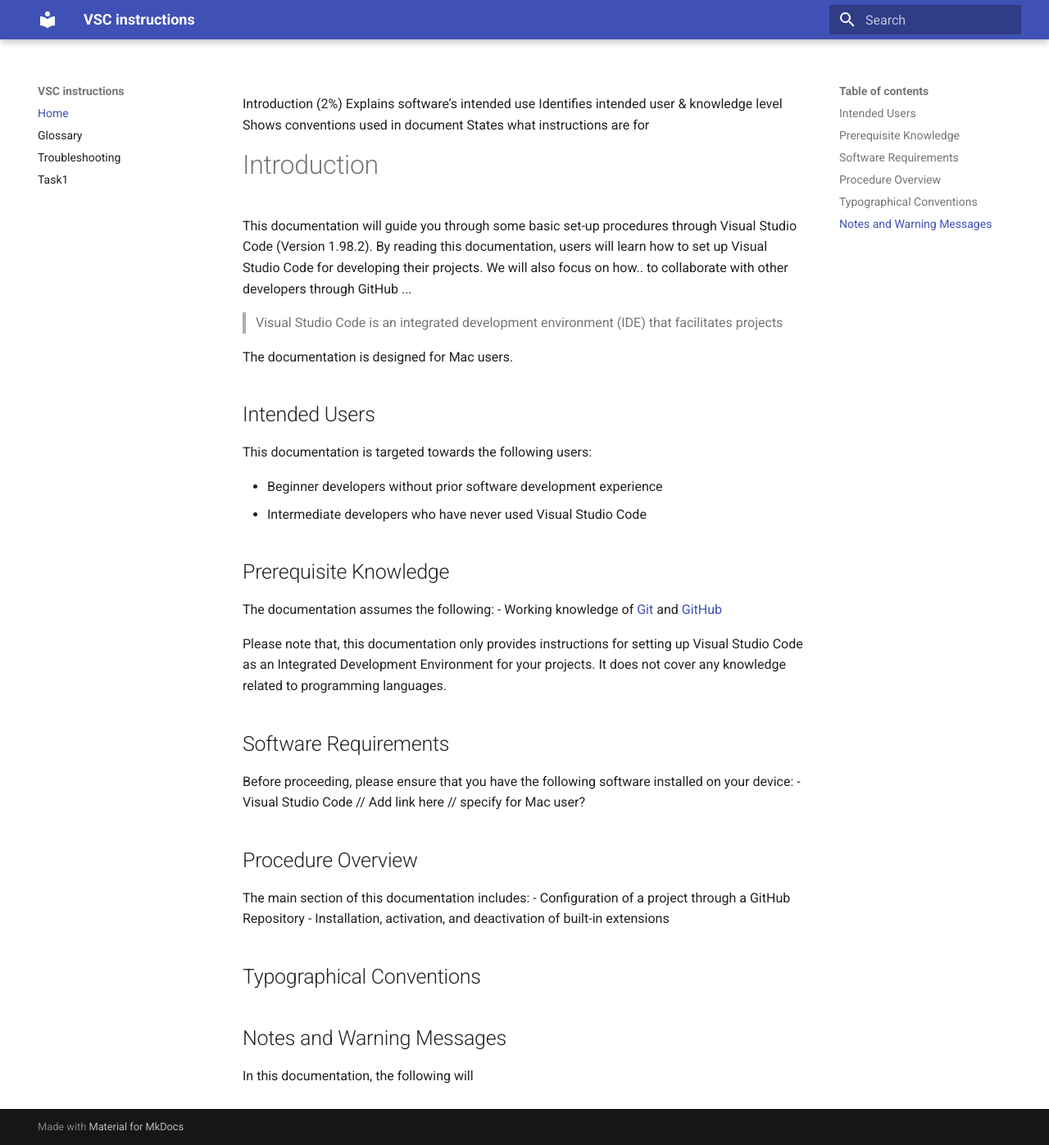
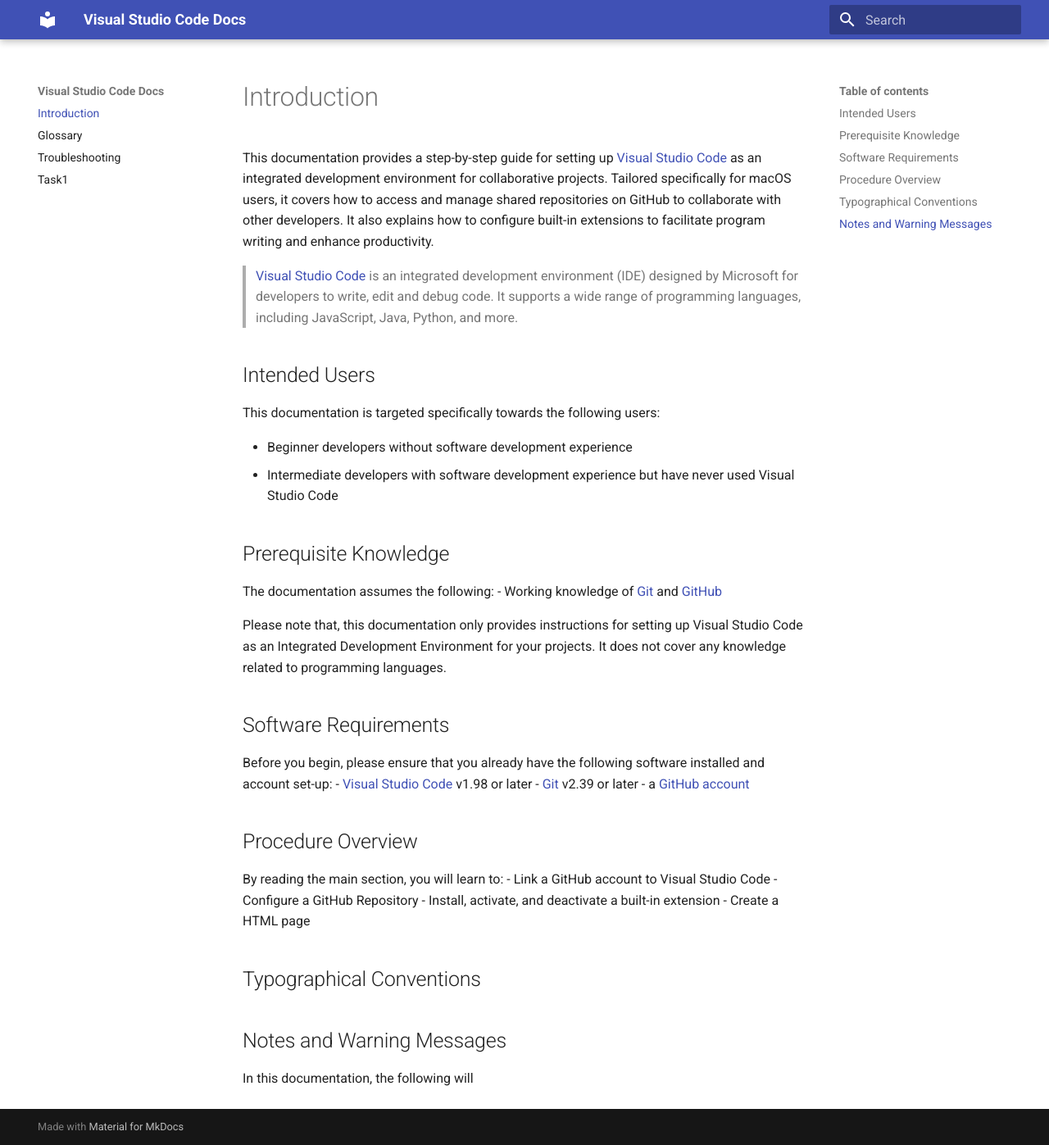
Before and after one commit to DJANG2024/MKDocsMaterial, an MkDocs documentation site: the page built from docs/index.md, in a window 1280 px wide and 1397 px high. Shown: the whole window at 82% size. Built offline with MkDocs 1.6.1 and Material for MkDocs 9.7.7, drawn with Linux system fonts in a browser that asks for light colours.

Commit message:
Update content on index.md

```diff
--- a/docs/index.md
+++ b/docs/index.md
@@ -1,21 +1,15 @@
-Introduction (2%)
-Explains software’s intended use
-Identifies intended user & knowledge level
-Shows conventions used in document
-States what instructions are for
+# Introduction
+This documentation provides a step-by-step guide for setting up [Visual Studio Code](https://code.visualstudio.com/) as an integrated development environment for collaborative projects. Tailored specifically for macOS users, it covers how to access and manage shared repositories on GitHub to collaborate with other developers. It also explains how to configure built-in extensions to facilitate program writing and enhance productivity.
 
-# Introduction
-This documentation will guide you through some basic set-up procedures through Visual Studio Code (Version 1.98.2). By reading this documentation, users will learn how to set up Visual Studio Code for developing their projects. We will also focus on how.. to collaborate with other developers through GitHub ...
+> [Visual Studio Code](https://code.visualstudio.com/) is an integrated development environment (IDE) designed by Microsoft for developers to write, edit and debug code. It supports a wide range of programming languages, including JavaScript, Java, Python, and more.
 
-> Visual Studio Code is an integrated development environment (IDE) that facilitates projects
-
-The documentation is designed for Mac users.
 
 ## Intended Users
-This documentation is targeted towards the following users:
+This documentation is targeted specifically towards the following users:
 
-- Beginner developers without prior software development experience
-- Intermediate developers who have never used Visual Studio Code
+- Beginner developers without software development experience
+- Intermediate developers with software development experience but have never used Visual Studio Code
+
 
 ## Prerequisite Knowledge
 The documentation assumes the following:
@@ -23,16 +17,21 @@
 
 Please note that, this documentation only provides instructions for setting up Visual Studio Code as an Integrated Development Environment for your projects. It does not cover any knowledge related to programming languages.
 
+
 ## Software Requirements
-Before proceeding, please ensure that you have the following software installed on your device:
-- Visual Studio Code  // Add link here
-// specify for Mac user?
+[comment]: <> (Maybe rename this section to "Get Started" / "Prerequisite Requirements" because they are not just about the software)
+Before you begin, please ensure that you already have the following software installed and account set-up:
+- [Visual Studio Code](https://code.visualstudio.com/download) v1.98 or later
+- [Git](https://git-scm.com/downloads/mac) v2.39 or later
+- a [GitHub account](https://github.com/signup)
 
 
 ## Procedure Overview
-The main section of this documentation includes:
-- Configuration of a project through a GitHub Repository
-- Installation, activation, and deactivation of built-in extensions
+By reading the main section, you will learn to:
+- Link a GitHub account to Visual Studio Code
+- Configure a GitHub Repository
+- Install, activate, and deactivate a built-in extension
+- Create a HTML page
 
 
 ## Typographical Conventions
--- a/mkdocs.yml
+++ b/mkdocs.yml
@@ -1,4 +1,4 @@
-site_name: VSC instructions
+site_name: Visual Studio Code Docs
 site_url: https://sitename.example
 theme:
   name: material
```
Also changed, not shown: README.md (+1 -0 lines).
